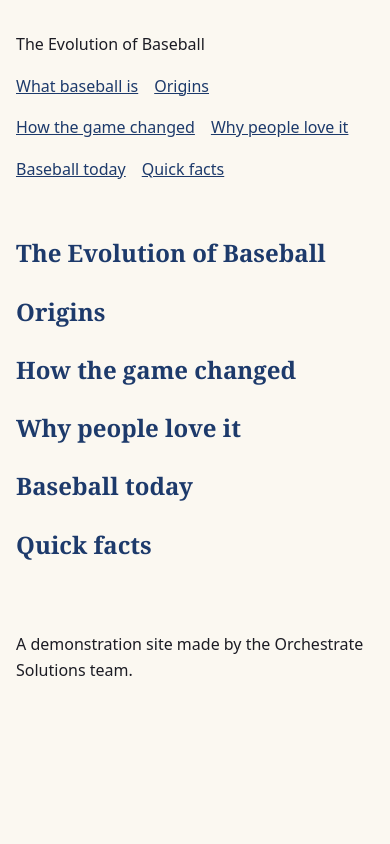
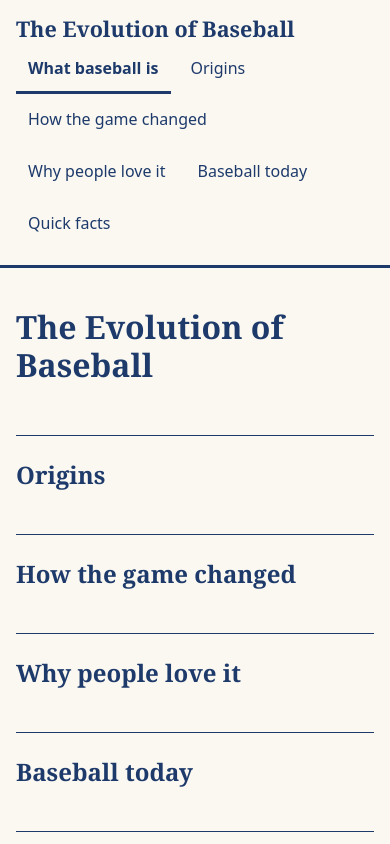
Before and after one commit to datton/orchestrate-demo-baseball-evolution, a plain HTML site: page index.html in a window 390 px wide. Shown: the top 844 px of the page. Drawn offline with Linux system fonts and the light colour scheme.

Commit message:
Responsive one-page layout, sticky anchor nav with current-section marker, skip link

```diff
--- a/css/layout.css
+++ b/css/layout.css
@@ -1,5 +1,36 @@
-/* Layout and navigation (owner: UI/UX). */
-.skip-link { position: absolute; left: -999px; }
+/* Layout and navigation (owner: UI/UX). Mobile first, one page with six anchor links.
+   Only uses the designer's tokens, with fallbacks so a palette change never breaks it. */
+*, *::before, *::after { box-sizing: border-box; }
+html { -webkit-text-size-adjust: 100%; scroll-behavior: smooth; scroll-padding-top: 6rem; }
+
+.skip-link { position: absolute; left: -999px; top: 0; padding: 0.5rem var(--space); background: var(--color-bg); color: var(--color-accent); border: 2px solid var(--color-accent); z-index: 20; }
 .skip-link:focus { left: var(--space); top: var(--space); }
-.site-header ul { list-style: none; margin: 0; padding: 0; display: flex; flex-wrap: wrap; gap: var(--space); }
-main { max-width: 42rem; margin: 0 auto; padding: var(--space); }
+
+.site-header { position: sticky; top: 0; z-index: 10; background: var(--color-bg); border-bottom: 3px solid var(--color-accent); }
+.site-title { margin: 0 0 0.25rem; font-family: var(--font-heading); font-size: 1.35rem; font-weight: bold; color: var(--color-accent); line-height: 1.2; }
+.site-header ul { list-style: none; margin: 0; padding: 0; display: flex; flex-wrap: wrap; gap: 0.25rem 0.5rem; }
+.site-header nav a { display: block; padding: 0.6rem 0.75rem; min-height: 44px; text-decoration: none; border-bottom: 3px solid transparent; }
+.site-header nav a:hover { border-bottom-color: var(--color-accent); }
+.site-header nav a[aria-current="true"] { font-weight: bold; border-bottom-color: var(--color-accent); }
+.site-header nav a:focus-visible { outline: 3px solid var(--color-accent); outline-offset: 2px; }
+
+main { max-width: 42rem; margin: 0 auto; padding: var(--space); overflow-wrap: break-word; }
+main section { padding: 1.5rem 0; }
+main section + section { border-top: 1px solid var(--color-accent); }
+main h1 { font-size: 2rem; line-height: 1.2; margin-top: 0; }
+main h2 { font-size: 1.5rem; line-height: 1.25; margin-top: 0; }
+main :focus-visible { outline: 3px solid var(--color-accent); outline-offset: 2px; }
+
+.site-footer { max-width: 42rem; margin: 1rem auto 0; font-size: 0.9rem; }
+
+@media (min-width: 40rem) {
+  .site-header { display: flex; align-items: center; justify-content: space-between; gap: var(--space); }
+  .site-title { margin: 0; font-size: 1.5rem; }
+  main h1 { font-size: 2.75rem; }
+  main section { padding: 2.5rem 0; }
+}
+
+@media (prefers-reduced-motion: reduce) {
+  html { scroll-behavior: auto; }
+  * { transition: none !important; animation: none !important; }
+}
--- a/js/nav.js
+++ b/js/nav.js
@@ -1 +1,34 @@
 // Navigation behaviour (owner: UI/UX).
+// Marks the nav link for the section being read (aria-current="true") and moves
+// keyboard focus to the target when an in-page link or the skip link is used.
+(function () {
+  var links = Array.prototype.slice.call(document.querySelectorAll('.site-header nav a[href^="#"]'));
+  var sections = links.map(function (a) { return document.getElementById(a.getAttribute('href').slice(1)); });
+
+  function mark(id) {
+    links.forEach(function (a) {
+      if (a.getAttribute('href') === '#' + id) a.setAttribute('aria-current', 'true');
+      else a.removeAttribute('aria-current');
+    });
+  }
+
+  function update() {
+    var line = window.innerHeight * 0.3, current = null;
+    sections.forEach(function (s) { if (s && s.getBoundingClientRect().top <= line) current = s; });
+    if (current) mark(current.id); else mark('');
+  }
+
+  function focusTarget(e) {
+    var a = e.target.closest('a[href^="#"]');
+    if (!a || a.getAttribute('href').length < 2) return;
+    var t = document.getElementById(a.getAttribute('href').slice(1));
+    if (!t) return;
+    t.setAttribute('tabindex', '-1');
+    t.focus({ preventScroll: true });
+  }
+
+  document.addEventListener('click', focusTarget);
+  window.addEventListener('scroll', update, { passive: true });
+  window.addEventListener('resize', update);
+  update();
+})();
```
